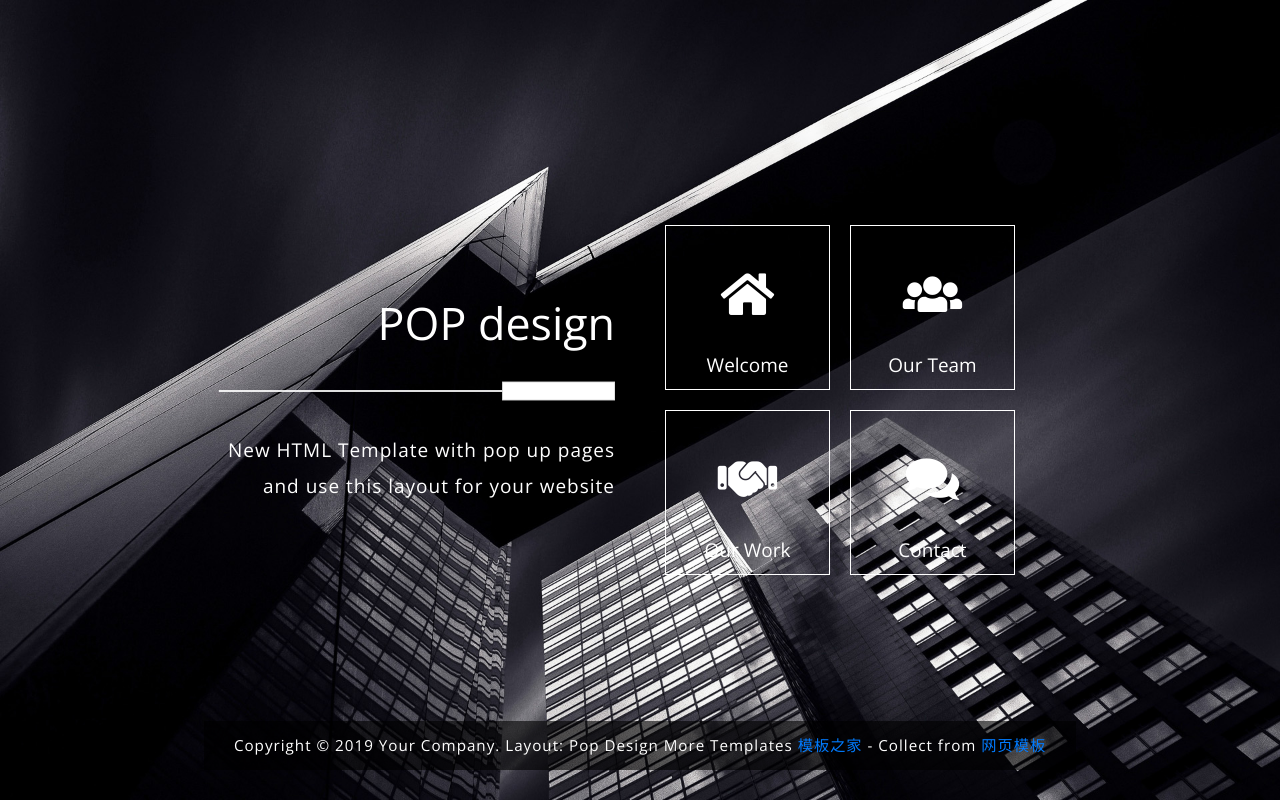
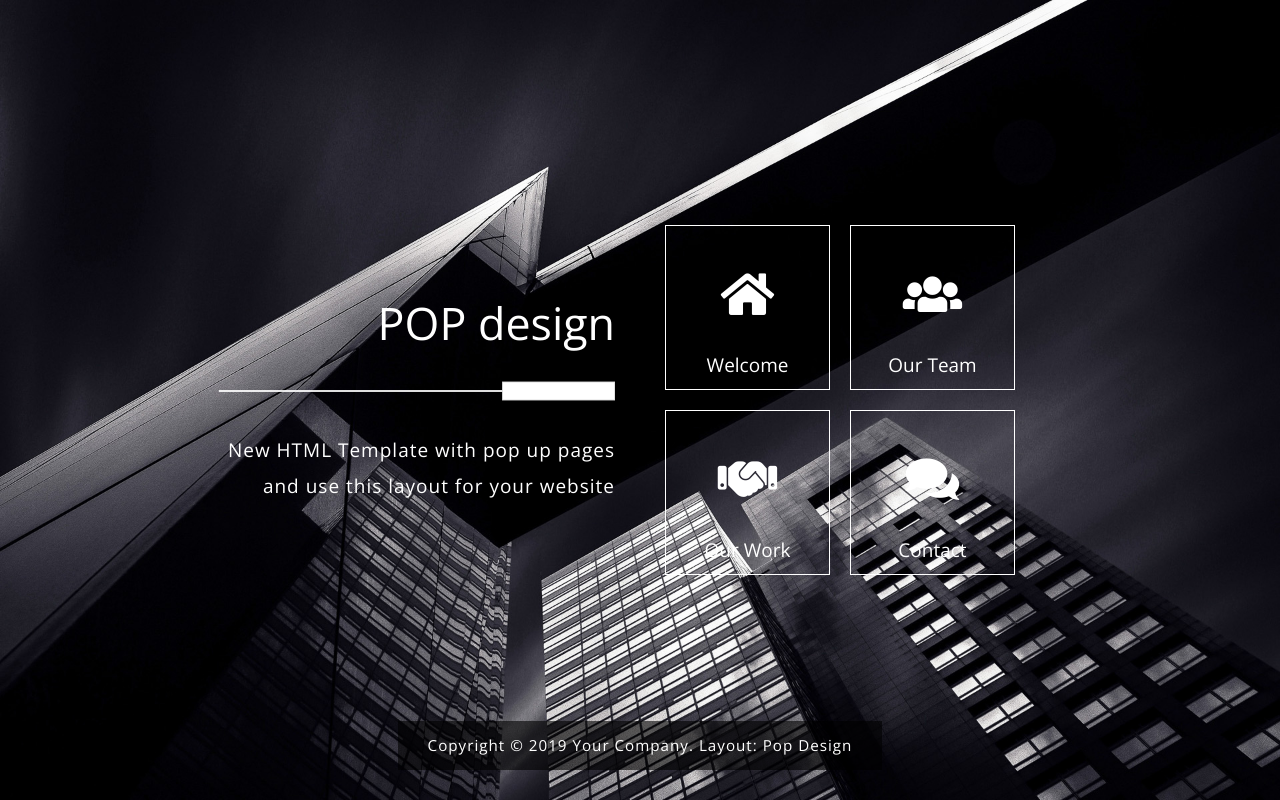
Before and after one commit to 13120092188/13120092188.github.io, a plain HTML site: page index.html in a window 1280 px wide. Drawn offline with nearby package versions, Linux system fonts and the light colour scheme.

Commit message:
delete info

```diff
--- a/index.html
+++ b/index.html
@@ -182,7 +182,7 @@
             <footer>
                 <p class="small tm-copyright-text">Copyright &copy; <span class="tm-current-year">2018</span> Your Company.
 
-                Layout: <a rel="nofollow" href="#/view/2097-pop" class="tm-text-highlight">Pop Design</a> More Templates <a href="http://www.cssmoban.com/" target="_blank" title="模板之家">模板之家</a> - Collect from <a href="http://www.cssmoban.com/" title="网页模板" target="_blank">网页模板</a></p>
+                Layout: <a rel="nofollow" href="#/view/2097-pop" class="tm-text-highlight">Pop Design</a>
             </footer>
         </div> <!-- .tm-main-content -->
     </div>
```
